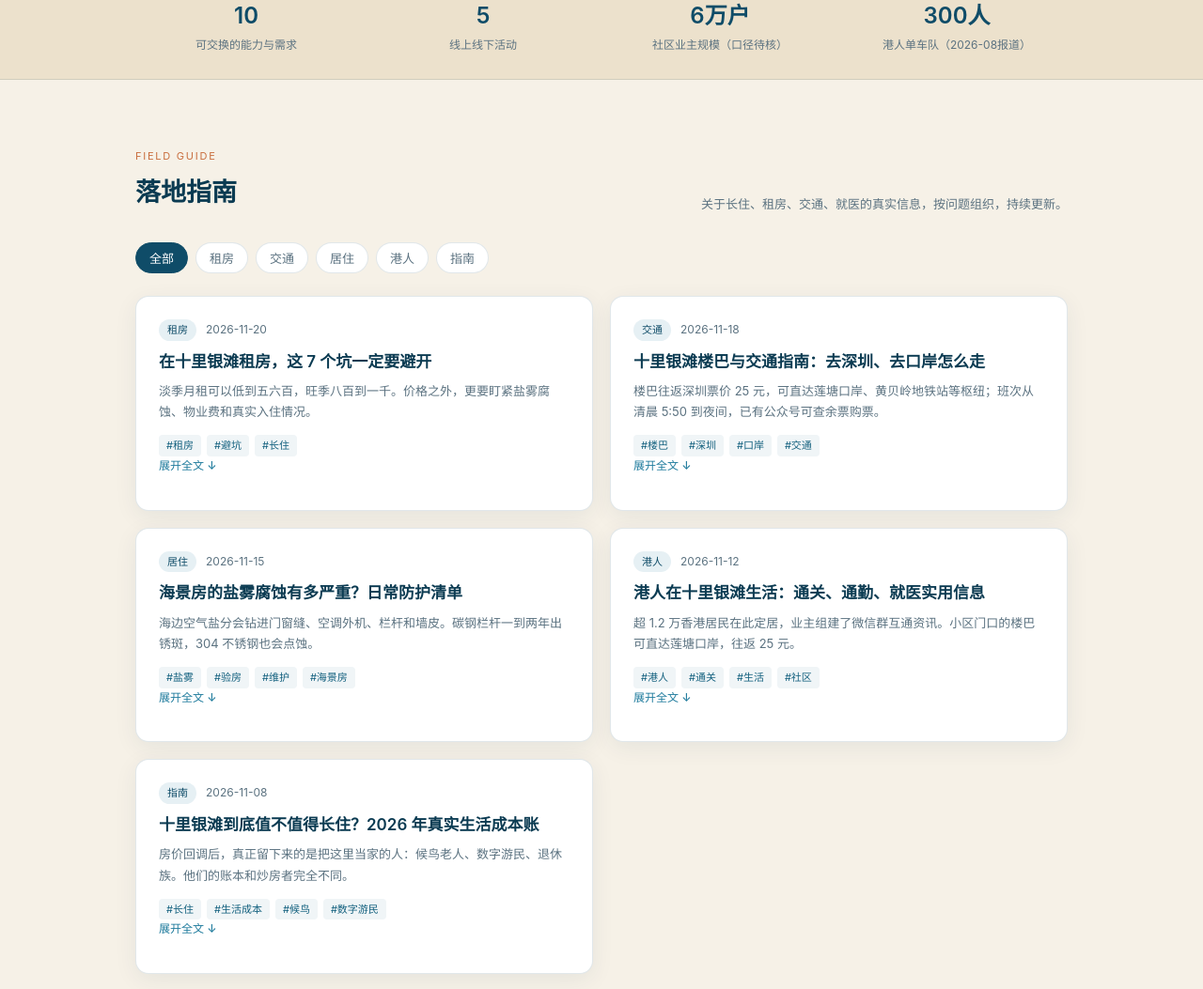
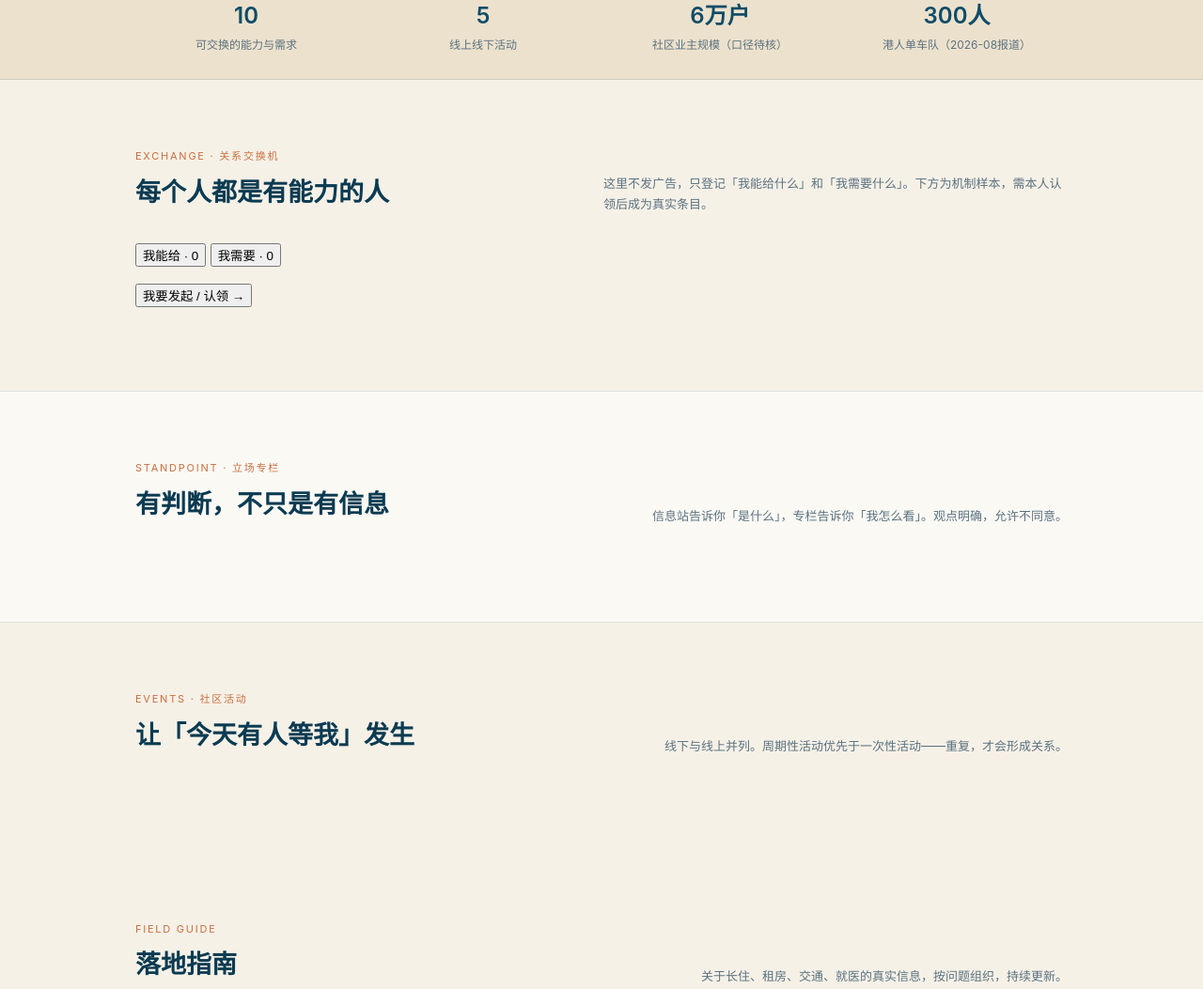
Before and after one commit to thefbier/shiliyintan, a plain HTML site: page index.html in a window 1280 px wide. Shown: the part 520-1573 px from the top of the page at 94% size. Drawn offline with Linux system fonts and the light colour scheme.

Commit message:
Sync exchange build: index.html

```diff
--- a/index.html
+++ b/index.html
@@ -15,6 +15,9 @@
       <span class="brand-text"><strong id="siteName">十里银滩生活站</strong><small id="siteDomain">shiliyintan.cn</small></span>
     </a>
     <nav class="nav" id="nav">
+      <a href="#exchange">关系交换机</a>
+      <a href="#columns">立场专栏</a>
+      <a href="#events">社区活动</a>
       <a href="#posts">落地指南</a>
       <a href="#businesses">本地商家</a>
       <a href="#listings">租住信息</a>
@@ -29,8 +32,8 @@
 <main id="top">
   <section class="hero">
     <div class="wrap hero-inner">
-      <p class="hero-kicker">SUBSCRIBE · 一个持续更新的社区信息入口</p>
-      <h1 id="heroTagline">住在这里的人，把信息留在这里</h1>
+      <p class="hero-kicker">NOT JUST INFO · 一个让人与能力互相看见的社区交换机</p>
+      <h1 id="heroTagline">住在这里的人，把能力也留在这里</h1>
       <p class="hero-desc" id="siteDescription"></p>
       <div class="quick-links" id="quickLinks"></div>
       <p class="hero-updated">最近更新 <span id="siteUpdated"></span></p>
@@ -39,6 +42,54 @@
 
   <section class="strip" id="statStrip">
     <div class="wrap stats" id="stats"></div>
+  </section>
+
+  <section class="section section-feature" id="exchange">
+    <div class="wrap">
+      <div class="section-head">
+        <div>
+          <p class="section-kicker">EXCHANGE · 关系交换机</p>
+          <h2>每个人都是有能力的人</h2>
+        </div>
+        <p class="section-intro">这里不发广告，只登记「我能给什么」和「我需要什么」。下方为机制样本，需本人认领后成为真实条目。</p>
+      </div>
+      <div class="exchange-tabs" id="exchangeTabs">
+        <button class="etab active" data-tab="offers">我能给 · <span id="offerCount">0</span></button>
+        <button class="etab" data-tab="requests">我需要 · <span id="requestCount">0</span></button>
+      </div>
+      <div class="exchange-grid" id="exchangeGrid"></div>
+      <div class="exchange-bar">
+        <p id="exchangeStatus"></p>
+        <button class="cta-btn" id="exchangeCta">我要发起 / 认领 →</button>
+      </div>
+      <p class="exchange-redline" id="exchangeRedline"></p>
+    </div>
+  </section>
+
+  <section class="section section-alt" id="columns">
+    <div class="wrap">
+      <div class="section-head">
+        <div>
+          <p class="section-kicker">STANDPOINT · 立场专栏</p>
+          <h2>有判断，不只是有信息</h2>
+        </div>
+        <p class="section-intro">信息站告诉你「是什么」，专栏告诉你「我怎么看」。观点明确，允许不同意。</p>
+      </div>
+      <div class="column-grid" id="columnGrid"></div>
+    </div>
+  </section>
+
+  <section class="section" id="events">
+    <div class="wrap">
+      <div class="section-head">
+        <div>
+          <p class="section-kicker">EVENTS · 社区活动</p>
+          <h2>让「今天有人等我」发生</h2>
+        </div>
+        <p class="section-intro">线下与线上并列。周期性活动优先于一次性活动——重复，才会形成关系。</p>
+      </div>
+      <div class="event-grid" id="eventGrid"></div>
+    </div>
   </section>
 
   <section class="section" id="posts">
```
